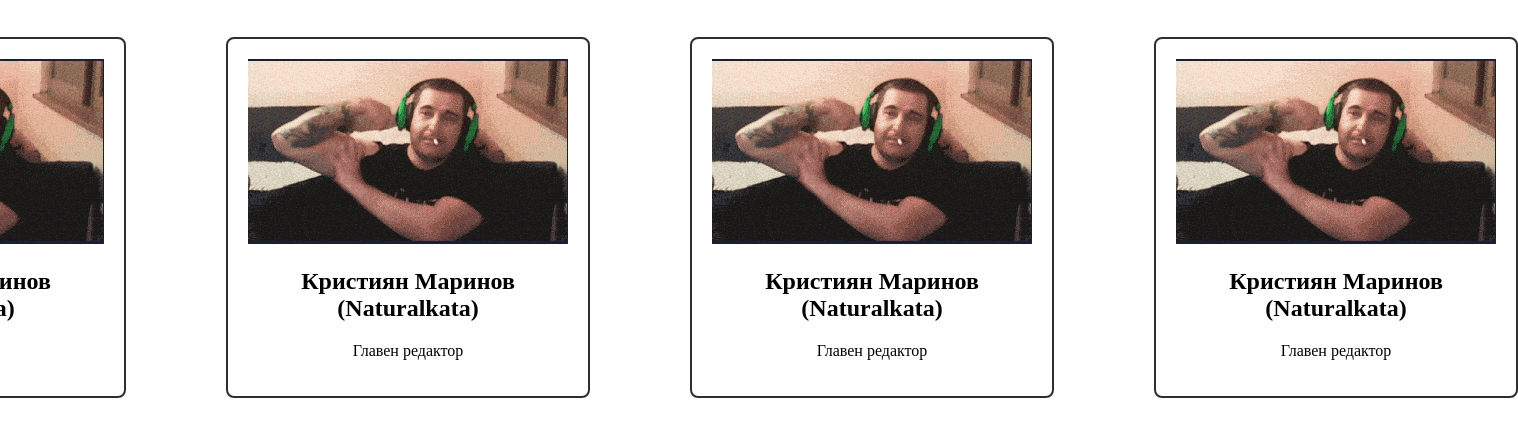
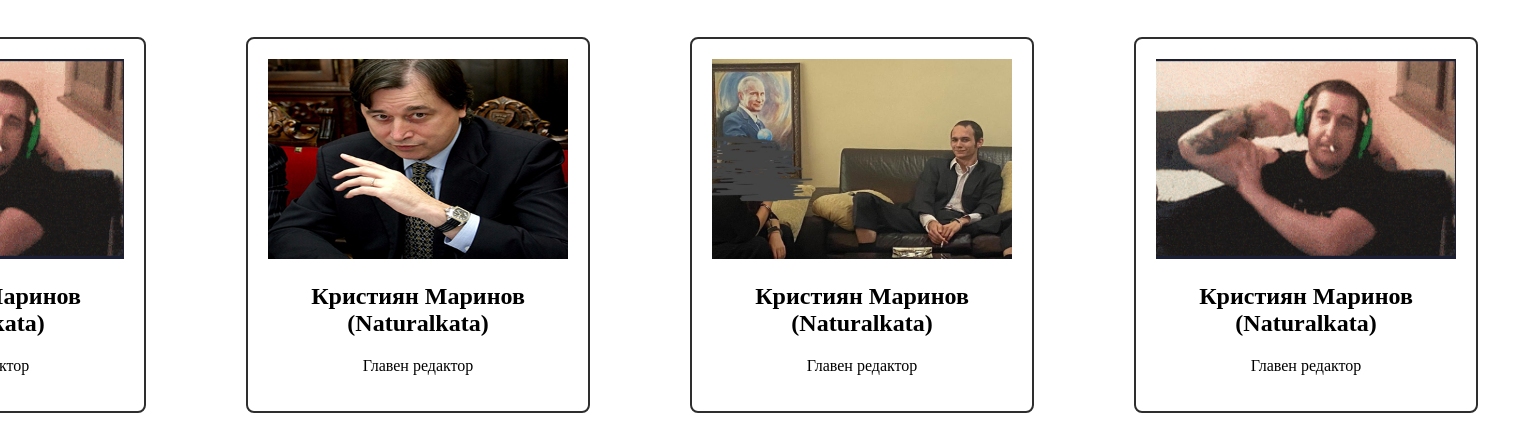
Before and after one commit to An7onB123G/AutoZone, a plain HTML site: page about.html in a window 1280 px wide. Shown: the part 456-897 px from the top of the page, 1518 px wide, since content can reach past the window. Drawn offline with Linux system fonts and the light colour scheme.

Commit message:
image fix

```diff
--- a/about.html
+++ b/about.html
@@ -31,17 +31,17 @@
                 <p>Главен редактор</p>
             </div>
             <div class="profile">
-                <img src="./images/staffTeam3.png" alt="Член 1">
+                <img src="./images/staffTeam2.png" alt="Член 2">
                 <h2>Кристиян Маринов (Naturalkata)</h2>
                 <p>Главен редактор</p>
             </div>
             <div class="profile">
-                <img src="./images/staffTeam3.png" alt="Член 1">
+                <img src="./images/staffTeam1.jpeg" alt="Член 3">
                 <h2>Кристиян Маринов (Naturalkata)</h2>
                 <p>Главен редактор</p>
             </div>
             <div class="profile">
-                <img src="./images/staffTeam3.png" alt="Член 1">
+                <img src="./images/staffTeam3.png" alt="Член 4">
                 <h2>Кристиян Маринов (Naturalkata)</h2>
                 <p>Главен редактор</p>
             </div>
--- a/styles.css
+++ b/styles.css
@@ -98,6 +98,11 @@
     text-align: center;
 }
 
+.profile img {
+    width: 300px;
+    height: 200px;
+}
+
 .about-header h2, .about-header h1 {
     text-align: center;
 }
```
